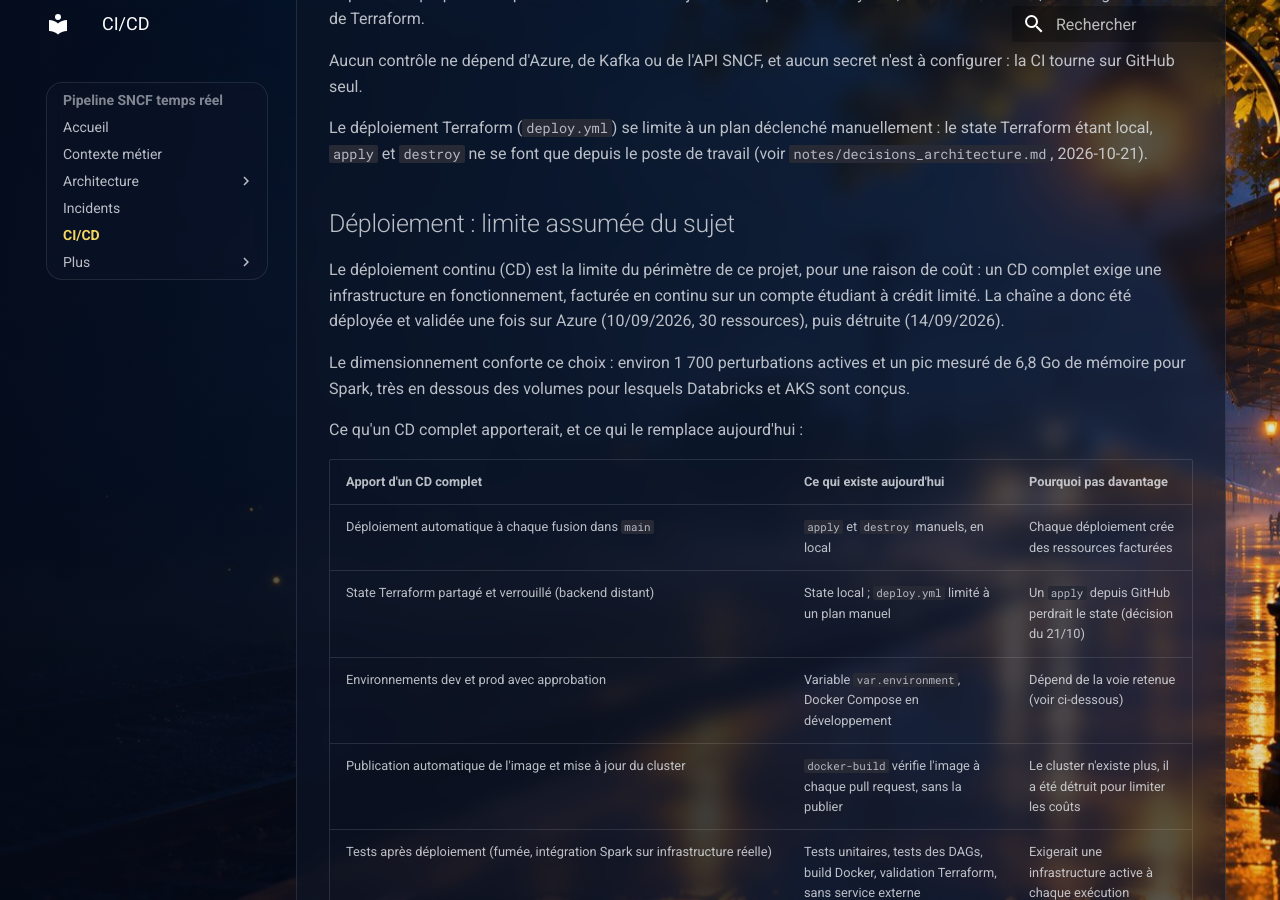
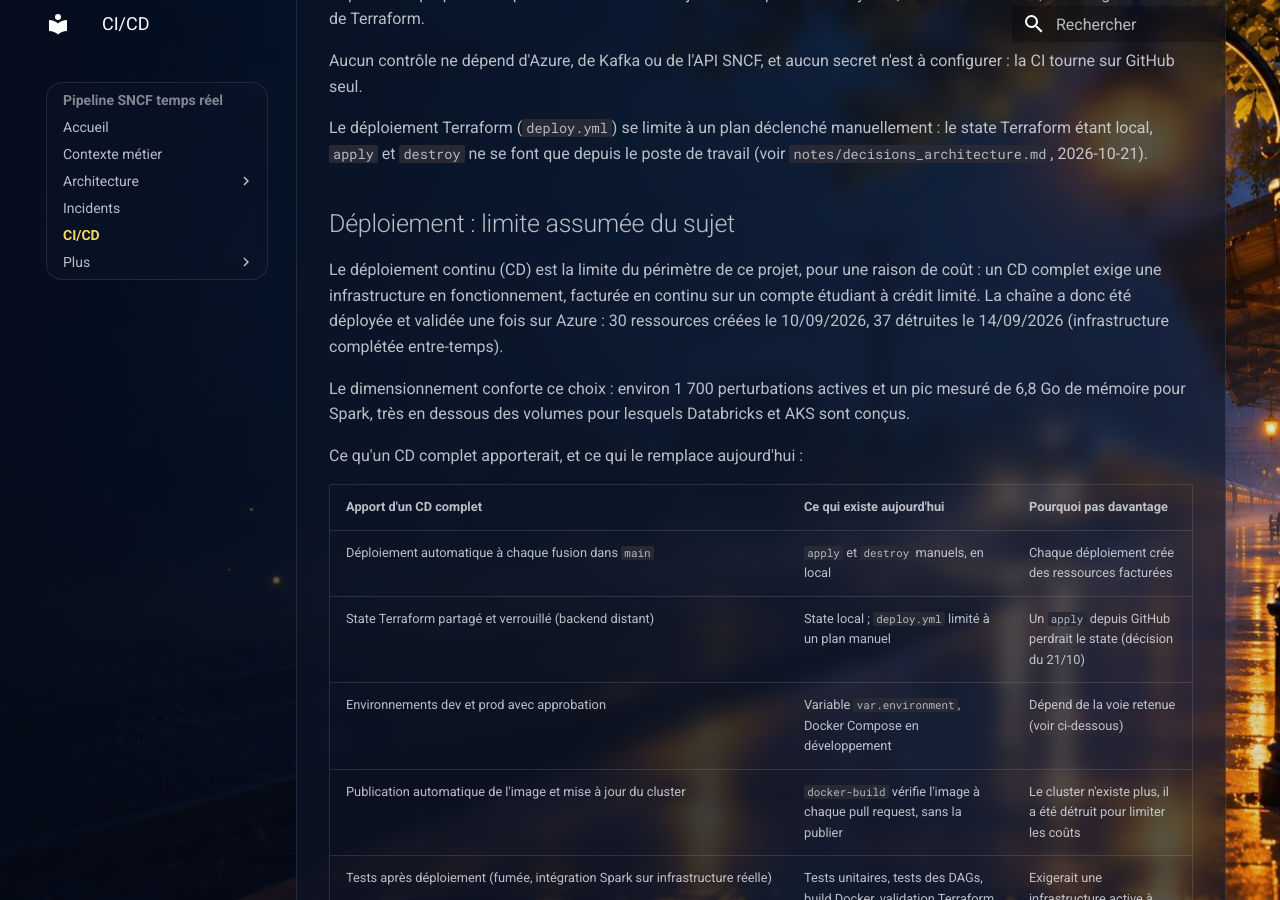
Before and after one commit to bipanda93/sncf-streaming-pipeline, an MkDocs documentation site: the page built from docs/ci_cd.md, in a window 1280 px wide and 900 px high, scrolled down 674 px. Built offline with MkDocs 1.6.1 and Material for MkDocs 9.7.7, drawn with Linux system fonts in a browser that asks for light colours; comment, search, counter and statistics services are not loaded.

Commit message:
docs: chiffres Terraform alignés (30 créées, 37 détruites) et accents du README (#32)
Co-authored-by: Franck Ulrich BIPANDA <bipanda.franck@icloud.com>

```diff
--- a/docs/ci_cd.md
+++ b/docs/ci_cd.md
@@ -21,7 +21,7 @@ Le déploiement Terraform (`deploy.yml`) se limite à un plan déclenché manuel
 
 ## Déploiement : limite assumée du sujet
 
-Le déploiement continu (CD) est la limite du périmètre de ce projet, pour une raison de coût : un CD complet exige une infrastructure en fonctionnement, facturée en continu sur un compte étudiant à crédit limité. La chaîne a donc été déployée et validée une fois sur Azure (10/09/2026, 30 ressources), puis détruite (14/09/2026).
+Le déploiement continu (CD) est la limite du périmètre de ce projet, pour une raison de coût : un CD complet exige une infrastructure en fonctionnement, facturée en continu sur un compte étudiant à crédit limité. La chaîne a donc été déployée et validée une fois sur Azure : 30 ressources créées le 10/09/2026, 37 détruites le 14/09/2026 (infrastructure complétée entre-temps).
 
 Le dimensionnement conforte ce choix : environ 1 700 perturbations actives et un pic mesuré de 6,8 Go de mémoire pour Spark, très en dessous des volumes pour lesquels Databricks et AKS sont conçus.
 
```
Also changed, not shown: README.md (+3 -3 lines).
